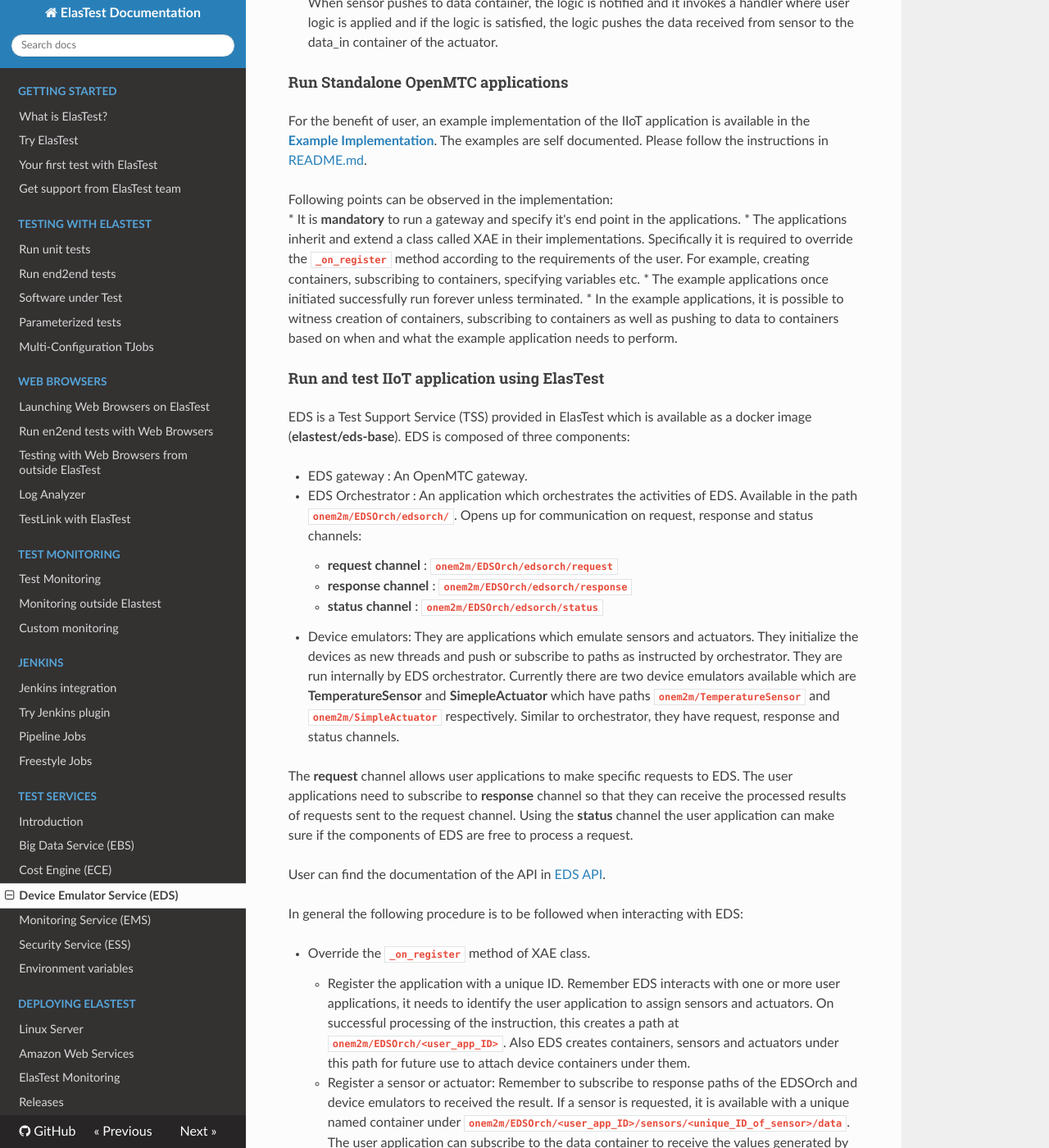
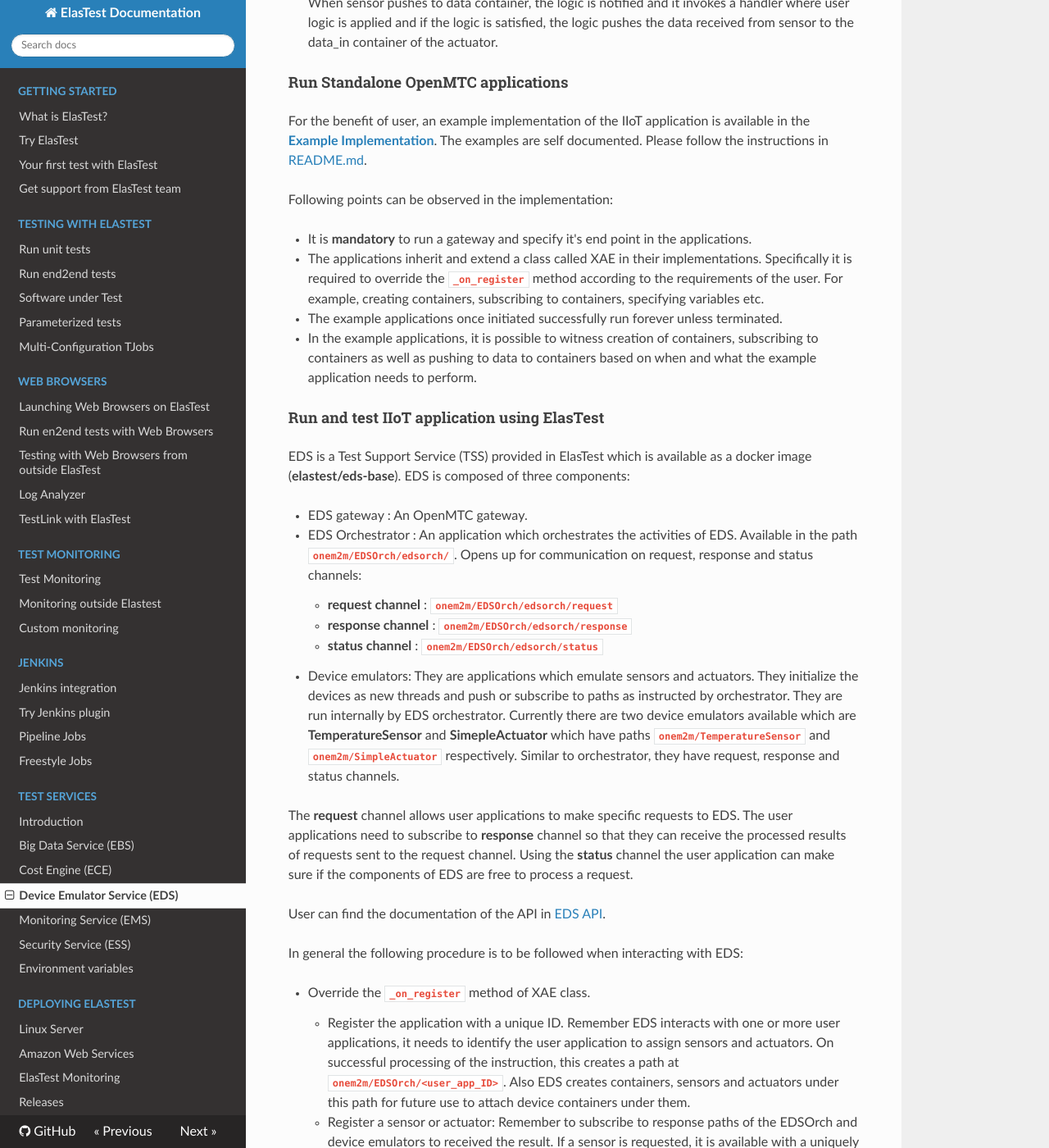
Before and after one commit to elastest/elastest.io-docs, an MkDocs documentation site: the page built from docs/test-services/eds.md, in a window 1280 px wide and 1400 px high, scrolled down 3144 px. Shown: the whole window at 82% size. Built offline with MkDocs 1.6.1, drawn with Linux system fonts in a browser that asks for light colours; nearby versions of some CDN libraries; old or Windows-style settings are respelled for this version of MkDocs; some of the changed text lies outside the part shown.

Commit message:
fixed typo

```diff
--- a/docs/test-services/eds.md
+++ b/docs/test-services/eds.md
@@ -93,6 +93,7 @@
 For the benefit of user, an example implementation of the IIoT application is available in the **[Example Implementation](https://github.com/elastest/elastest-device-emulator-service/tree/master/demo/examples)**. The examples are self documented. Please follow the instructions in [README.md](https://github.com/elastest/elastest-device-emulator-service/blob/master/demo/examples/README.md).
 
 Following points can be observed in the implementation:
+
 * It is **mandatory** to run a gateway and specify it's end point in the applications.
 * The applications inherit and extend a class called XAE in their implementations. Specifically it is required to override the **`_on_register`** method according to the requirements of the user. For example, creating containers, subscribing to containers, specifying variables etc.
 * The example applications once initiated successfully run forever unless terminated.
@@ -121,8 +122,8 @@
 
 * Override the **`_on_register`** method of XAE class.
     * Register the application with a unique ID. Remember EDS interacts with one or more user applications, it needs to identify the user application to assign sensors and actuators. On successful processing of the instruction, this creates a path at **`onem2m/EDSOrch/<user_app_ID>`**. Also EDS creates containers, sensors and actuators under this path for future use to attach device containers under them.
-    * Register a sensor or actuator: Remember to subscribe to response paths of the EDSOrch and device emulators to received the result. If a sensor is requested, it is available with a unique named container under **`onem2m/EDSOrch/<user_app_ID>/sensors/<unique_ID_of_sensor>/data`**. The user application can subscribe to the data container to receive the values generated by sensor. A similar behavior for actuator can be envisioned.
-    * Similarly to modify the behavior of a device during run time, launch **`modify`** request with the unique ID of the sensor you would like to modify and send it to the corresponding device emulator.
+    * Register a sensor or actuator: Remember to subscribe to response paths of the EDSOrch and device emulators to received the result. If a sensor is requested, it is available with a uniquely named container under **`onem2m/EDSOrch/<user_app_ID>/sensors/<unique_ID_of_sensor>/data`**. The user application can subscribe to the data container to receive the values generated by sensor. A similar behavior for actuator can be envisioned.
+    * Similarly, to modify the behavior of a device during run time, launch **`modify`** request with the unique ID of the sensor you would like to modify and send it to the corresponding device emulator.
 
 <h5 class="small-subtitle">ElasTest EDS SuT configuration</h5>
 
```
Also changed, not shown: other parts of docs/test-services/eds.md (+3 -3 lines).
